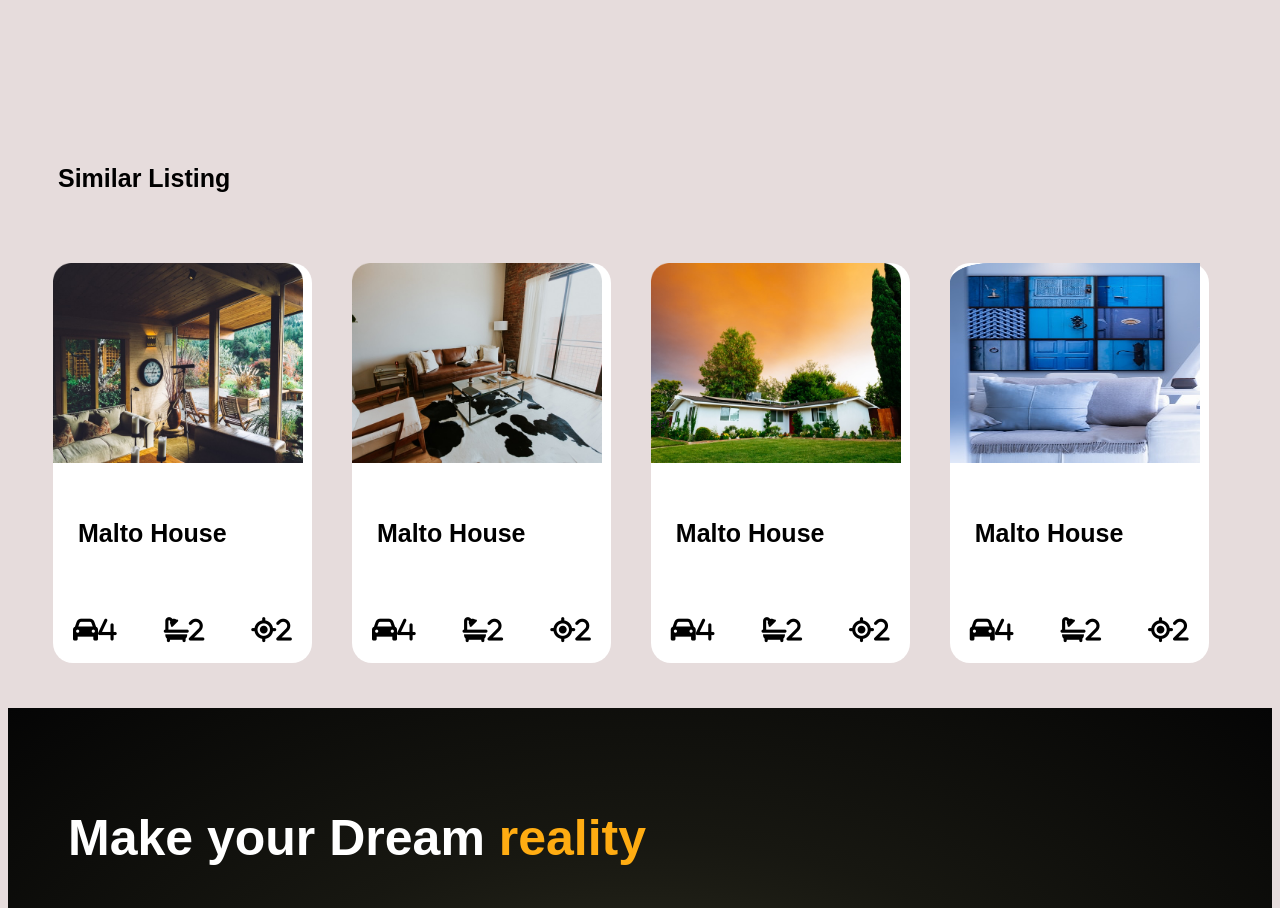
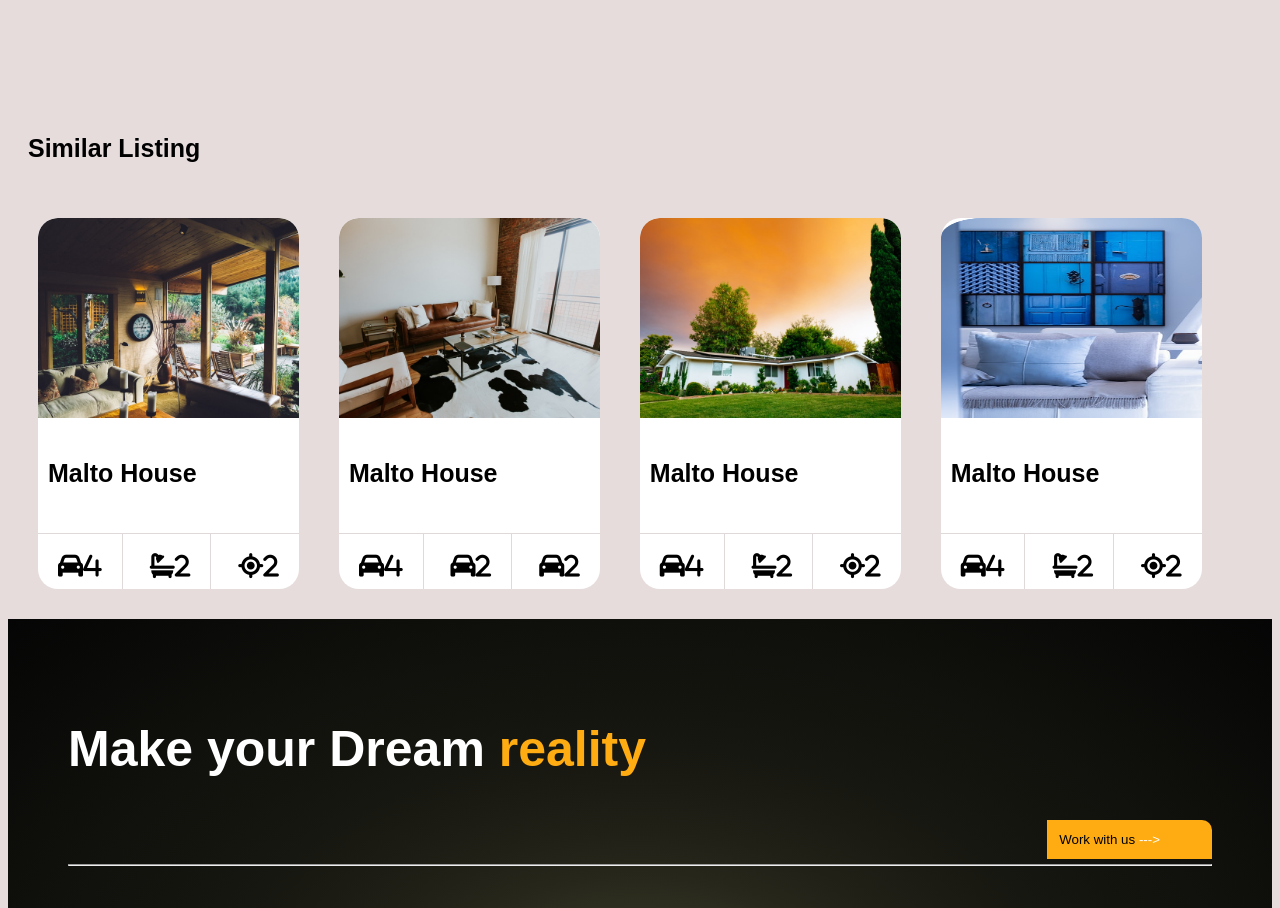
Before and after one commit to KipletingEdwin/movers-website, a plain HTML site: page assets/Pages/property.html in a window 1280 px wide. Shown: the part 2239-3147 px from the top of the page. Drawn offline with Linux system fonts and the light colour scheme.

Commit message:
It will add borders in property page

```diff
--- a/assets/Css/style.css
+++ b/assets/Css/style.css
@@ -347,18 +347,32 @@ color: #FFAC12;
     display: flex;
 }
 .slider ,h3{
-    padding: 25px;
+    padding: 10px;
     font-size: 25px;
 }
 .slide img{
-        width: 250px;
+        width: 100%;
         height: 200px;
 }
 #sl{
     margin: 20px;
     background-color: white;
     border-radius: 20px;
+    overflow: hidden;
 
+}
+.house_icons {
+    border-top: 1px solid rgb(224, 217, 217);
+    transform: translateY(10px);
+}
+
+.house_icons i{
+
+    border-right: 1px solid rgb(224, 217, 217);
+}
+
+.house_icons :nth-child(3) {
+    border-right: none;
 }
 /* property page footer */
  footer #hb{
--- a/assets/Pages/property.html
+++ b/assets/Pages/property.html
@@ -146,31 +146,41 @@
         <div id="sl">
             <img src="../Images/Rectangle-7.png" alt="A+Movers">
             <h3> Malto House </h3>
-            <i class="fa fa-car">4</i>
-            <i class="fa fa-bath">2</i>
-            <i class="fa fa-location">2</i>
+            <div class="house_icons">
+                <i class="fa fa-car">4</i>
+                <i class="fa fa-bath">2</i>
+                <i class="fa fa-location">2</i>
+            </div>
+
         </div>
         <div id="sl">
             <img src="../Images/Rectangle-8.png" alt="maridadihomelogisticImage">
             <h3> Malto House </h3>
+            <div class="house_icons">
                 <i class="fa fa-car">4</i>
-                <i class="fa fa-bath">2</i>
-                <i class="fa fa-location">2</i>
+                <i class="fa fa-car">2</i>
+                <i class="fa fa-car">2</i>
+            </div>
             </div>
             <div id="sl">
                     <img src="../Images/Rectangle-9.png" alt="ufalmemoversImage">
                     <h3> Malto House </h3>
+                    <div class="house_icons">
                     <i class="fa fa-car">4</i>
                     <i class="fa fa-bath">2</i>
                     <i class="fa fa-location">2</i>
+                </div>
                 </div>
 
         <div id="sl">
             <img src="../Images/Rectangle-10.png" alt="MoversChapchap">
             <h3> Malto House </h3>
+            <div class="house_icons">
+
             <i class="fa fa-car">4</i>
             <i class="fa fa-bath">2</i>
             <i class="fa fa-location">2</i>
+        </div>
         </div>
     </div>
 
```
